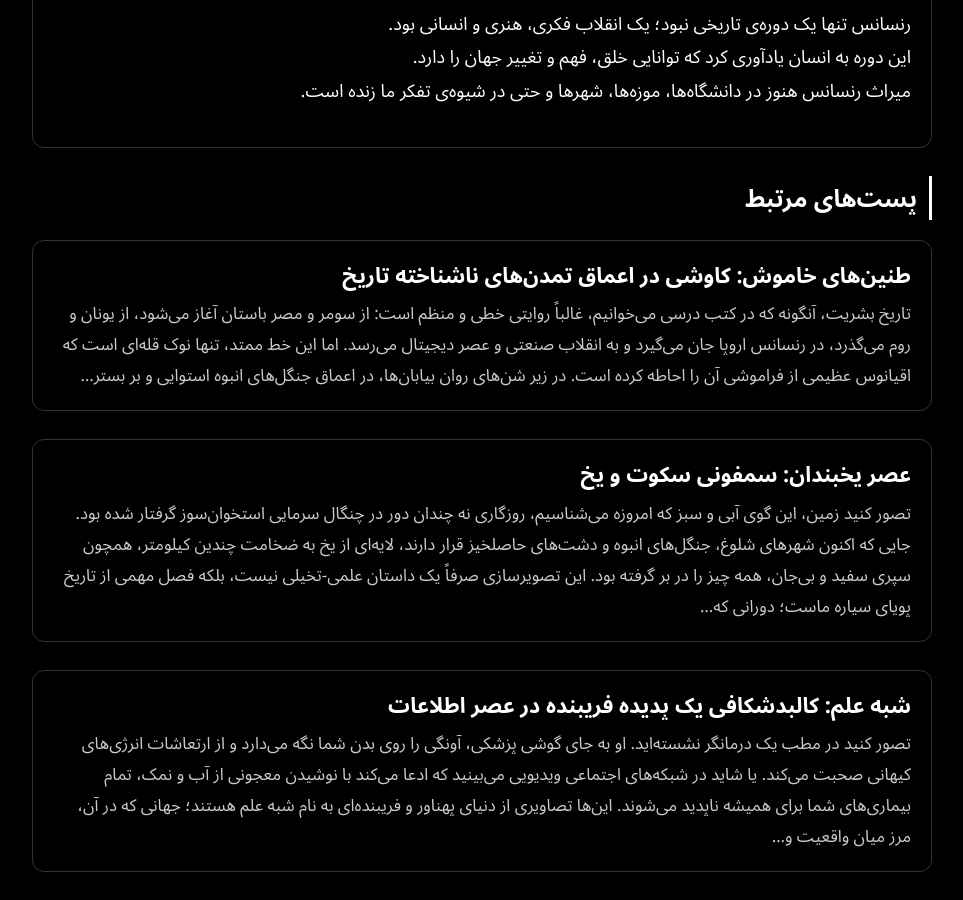
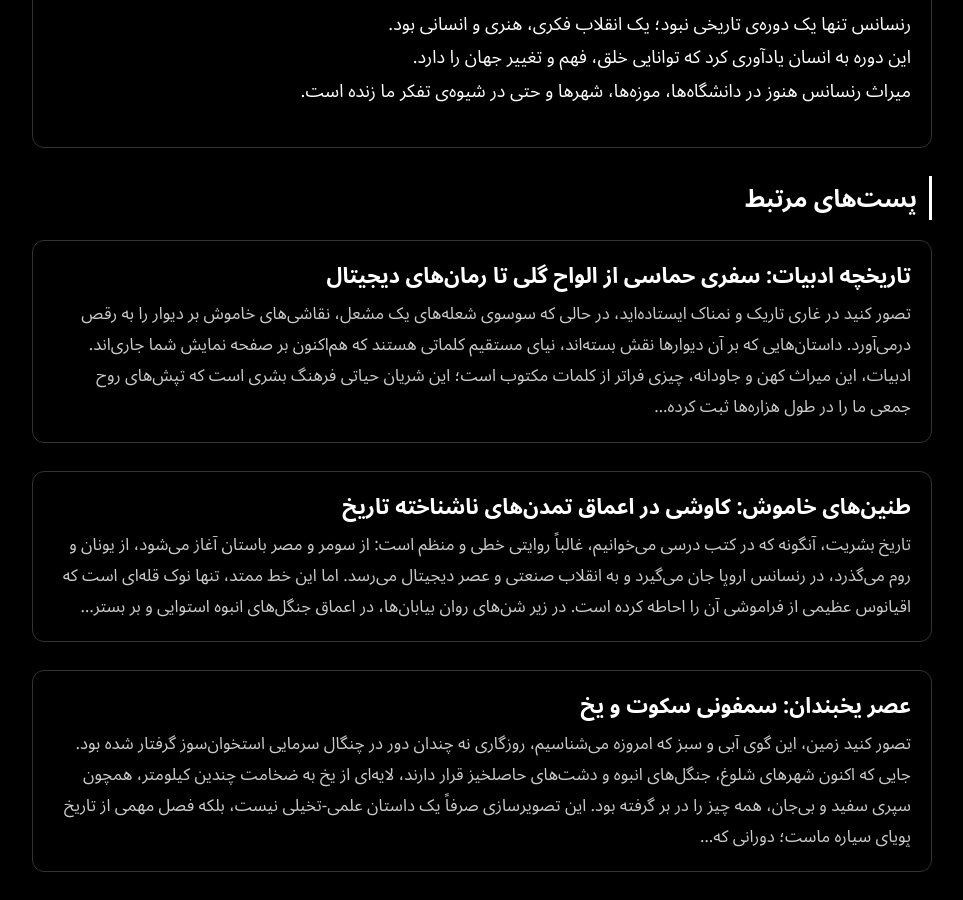
Before and after one commit to darkblog/darkblog.github.io, a Jekyll site: the page built from _posts/2026-1-30-renaissance.md, in a window 1280 px wide and 900 px high, scrolled down 7063 px. Shown: the whole window, without its empty margins (158-1121 px from the left). Built offline with Jekyll 4.4.1, drawn with Linux system fonts in a browser that asks for light colours; some of the changed lines change nothing that is shown.

Commit message:
Update 2026-5-1-112.md

```diff
--- a/_posts/2026-5-1-112.md
+++ b/_posts/2026-5-1-112.md
@@ -1,6 +1,6 @@
 ---
 title: "تاریخچه ادبیات: سفری حماسی از الواح گلی تا رمان‌های دیجیتال"
-description: "کاوشی جامع و ده‌هزار کلمه‌ای در تاریخ پرفراز و نشیب ادبیات جهان، از نخستین زمزمه‌های حماسی در سومر باستان تا روایت‌های پست‌مدرن عصر دیجیتال."
+tags: دانش
 ---
 
 تصور کنید در غاری تاریک و نمناک ایستاده‌اید، در حالی که سوسوی شعله‌های یک مشعل، نقاشی‌های خاموش بر دیوار را به رقص درمی‌آورد. داستان‌هایی که بر آن دیوارها نقش بسته‌اند، نیای مستقیم کلماتی هستند که هم‌اکنون بر صفحه نمایش شما جاری‌اند. **ادبیات**، این میراث کهن و جاودانه، چیزی فراتر از کلمات مکتوب است؛ این شریان حیاتی فرهنگ بشری است که تپش‌های روح جمعی ما را در طول هزاره‌ها ثبت کرده است. تاریخ ادبیات، تاریخ پرسش‌های بی‌پایان انسان است درباره عشق، مرگ، قدرت، عدالت و معنای هستی؛ پرسش‌هایی که از **حماسه گیلگمش** تا **اولیس** جیمز جویس، هر بار نقابی تازه به چهره زده‌اند.
```
